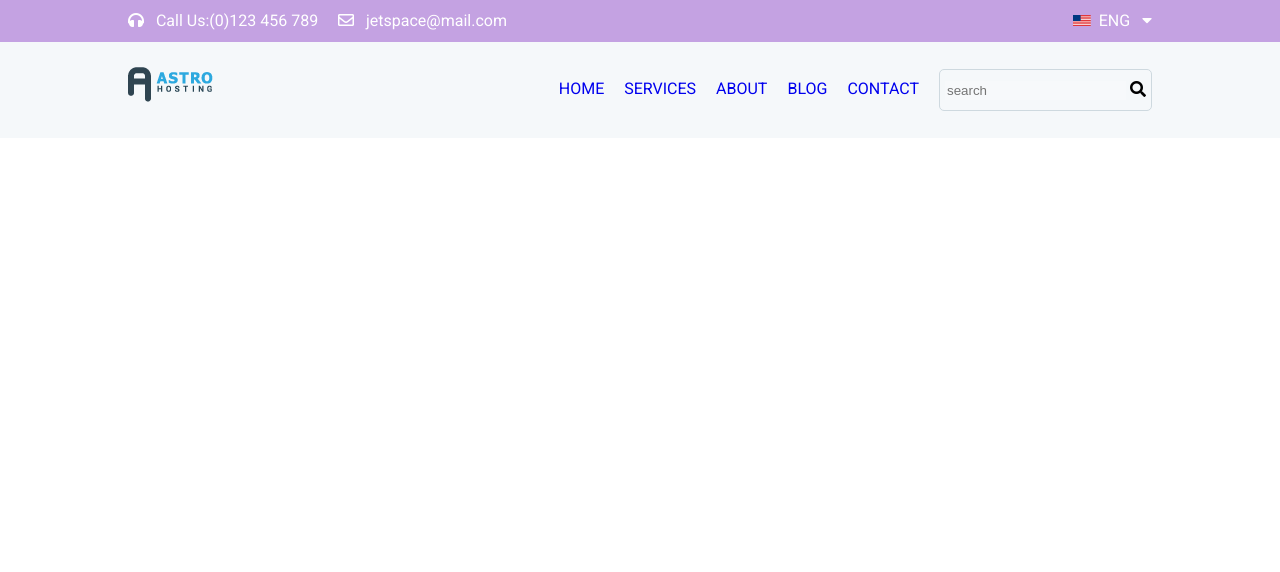
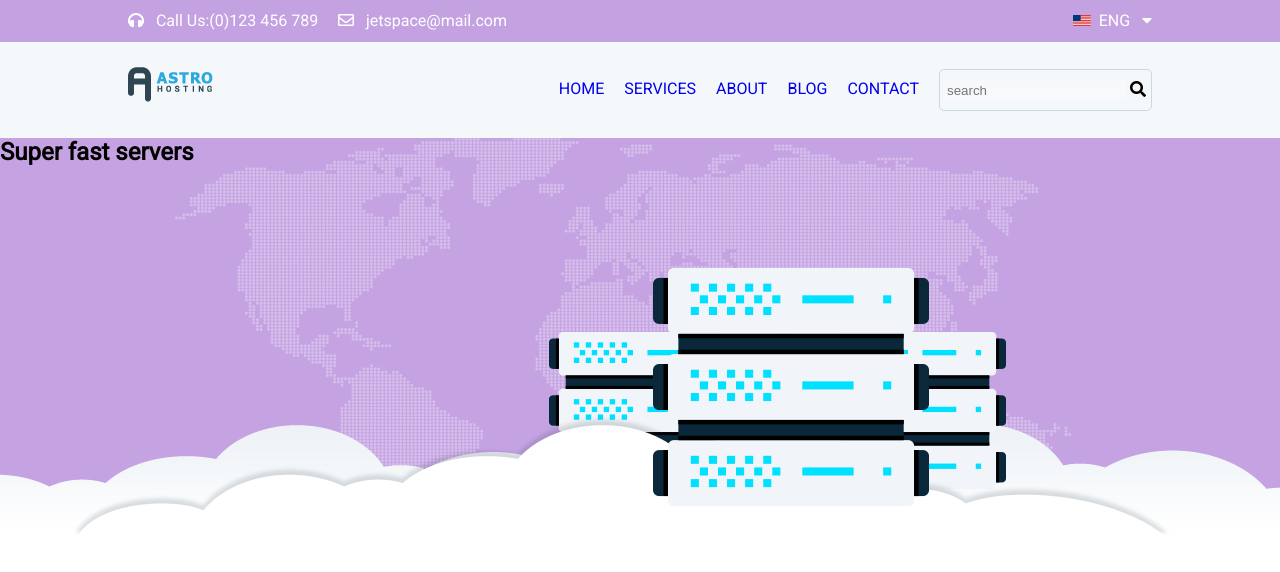
Before and after one commit to munabhandari/Astro-Hosting-Site-recreation, a plain HTML site: page index.html in a window 1280 px wide. Drawn offline with Linux system fonts and the light colour scheme.

Commit message:
BG Images places appropriately

```diff
--- a/index.html
+++ b/index.html
@@ -8,7 +8,7 @@
 </head>
 
 <body>
-	<header id="home">
+	<header>
 		<div class="header-top middle">
 			<div class="left">
 				<i class="fas fa-headphones" aria-hidden="true"></i> &nbsp; Call Us:(0)123 456 789 &nbsp; &nbsp;
@@ -47,6 +47,13 @@
 			</div>
 		</div>
 	</header>
+
+	<section class="server">
+		<div class="container">
+			<h2>Super fast servers</h2>
+			<p></p>
+		</div>
+	</section>
 </body>
 
 </html>
--- a/styles/style.css
+++ b/styles/style.css
@@ -45,10 +45,6 @@ header {
 	vertical-align: middle;
 }
 
-header nav ul {
-	/* padding: 30px 20px; */
-}
-
 header nav ul li:last-child {
 	padding-right: 0;
 }
@@ -57,9 +53,9 @@ header nav ul li:last-child .search {
 	border-radius: 5px;
 	border: 1px solid #ced9df;
 	line-height: 40px;
-	/* margin-top: 16px; */
 	padding: 0 5px;
 }
+
 header nav ul li input {
 	padding: 2px 2px;
 	background-color: #f7f9fb;
@@ -77,10 +73,10 @@ header nav ul li a {
 	text-decoration: none;
 }
 
-.header-bottom {
-	/* line-height: 76px; */
+.container {
+	position: relative;
+	height: 400px;
+	background-image: url("../images/Mid Server.png"), url("../images/Mid Cloud.png"), url("../images/Left Server.png"), url("../images/Right Server.png"), url("../images/Clouds.png"), url("../images/World Map.png"), url("../images/bg-img.png");
+	background-repeat: no-repeat,no-repeat,no-repeat,no-repeat,no-repeat,no-repeat,repeat;
+	background-position: 65% 80%, 40% 100%, 50% 80%, 75% 80%, bottom, center top, left bottom;
 }
-
-/* nav ul li:lastchild{ */
-
-/* } */
```
Also changed, not shown: images/Clouds.png (added), images/Left Server.png (added), images/Mid Cloud.png (added), images/Mid Server.png (added), images/Right Server.png (added), images/bg-img.png (added).
